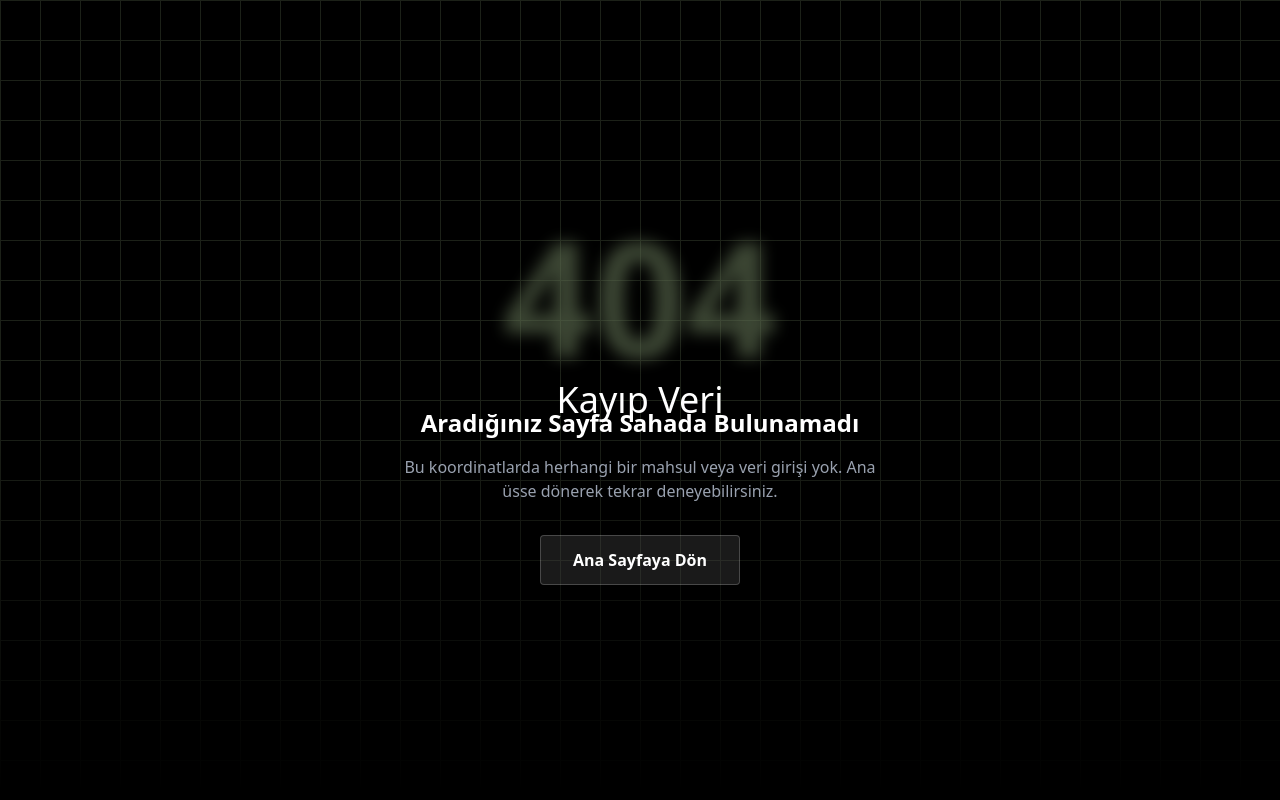
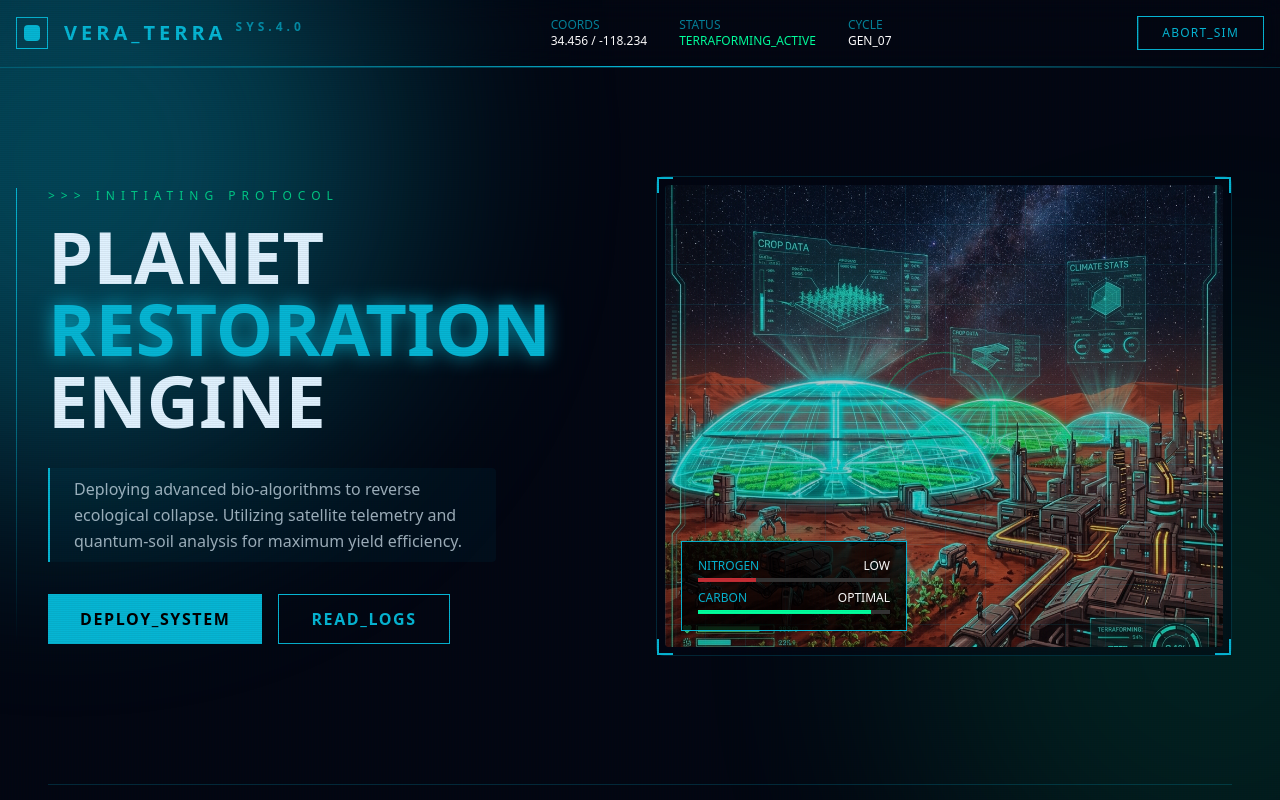
Before and after one commit to sanskript13/vera-terra-g3ph, a Next.js app: page /tasarim-lab/futuristic in a window 1280 px wide. Before the commit this address had no page. Shown: the top 800 px of the page. Built offline with nearby package versions, Linux system fonts and the light colour scheme.

Commit message:
feat(design): implement futuristic terraforming design lab page

```diff
--- /dev/null
+++ b/app/tasarim-lab/futuristic/page.tsx
@@ -0,0 +1,139 @@
+import Link from "next/link";
+import Image from "next/image";
+
+export default function FuturisticPage() {
+    return (
+        <div className="min-h-screen bg-[#030712] text-[#E0F2FE] font-mono selection:bg-[#06B6D4] selection:text-black overflow-x-hidden relative">
+
+            {/* SCAN LINES OVERLAY */}
+            <div className="fixed inset-0 pointer-events-none z-50 bg-[linear-gradient(rgba(18,16,16,0)_50%,rgba(0,0,0,0.25)_50%),linear-gradient(90deg,rgba(255,0,0,0.06),rgba(0,255,0,0.02),rgba(0,0,255,0.06))] bg-[length:100%_2px,3px_100%] opacity-20"></div>
+
+            {/* AMBIENT GLOW */}
+            <div className="fixed top-[-20%] left-[-20%] w-[50vw] h-[50vw] bg-[#06B6D4] rounded-full blur-[120px] opacity-20 animate-pulse"></div>
+            <div className="fixed bottom-[-20%] right-[-20%] w-[50vw] h-[50vw] bg-[#00FF9D] rounded-full blur-[120px] opacity-10"></div>
+
+            {/* HUD HEADER */}
+            <header className="fixed w-full z-40 top-0 border-b border-[#06B6D4]/30 backdrop-blur-md">
+                <div className="flex justify-between items-center p-4">
+                    <div className="flex items-center gap-4">
+                        <div className="w-8 h-8 border border-[#06B6D4] flex items-center justify-center animate-spin-slow">
+                            <div className="w-4 h-4 bg-[#06B6D4] rounded-sm"></div>
+                        </div>
+                        <div className="text-xl font-bold tracking-[0.2em] text-[#06B6D4] text-shadow-neon">
+                            VERA_TERRA <span className="text-xs align-top opacity-70">SYS.4.0</span>
+                        </div>
+                    </div>
+
+                    <div className="hidden md:flex gap-8 text-xs text-[#06B6D4]/70">
+                        <div className="flex flex-col">
+                            <span>COORDS</span>
+                            <span className="text-white">34.456 / -118.234</span>
+                        </div>
+                        <div className="flex flex-col">
+                            <span>STATUS</span>
+                            <span className="text-[#00FF9D] animate-pulse">TERRAFORMING_ACTIVE</span>
+                        </div>
+                        <div className="flex flex-col">
+                            <span>CYCLE</span>
+                            <span className="text-white">GEN_07</span>
+                        </div>
+                    </div>
+
+                    <Link href="/tasarim-lab" className="border border-[#06B6D4] px-6 py-2 text-[#06B6D4] hover:bg-[#06B6D4] hover:text-black transition-all text-xs tracking-widest uppercase clip-path-slant relative overflow-hidden group">
+                        <span className="relative z-10">Abort_Sim</span>
+                        <div className="absolute inset-0 bg-[#06B6D4] transform -translate-x-full group-hover:translate-x-0 transition-transform duration-300"></div>
+                    </Link>
+                </div>
+                {/* DECORATIVE LINE */}
+                <div className="h-[1px] w-full bg-gradient-to-r from-transparent via-[#06B6D4] to-transparent"></div>
+            </header>
+
+            {/* MAIN CONTENT AREA */}
+            <main className="pt-24 px-4 md:px-12 relative z-10">
+
+                {/* HERO GRID */}
+                <div className="grid grid-cols-1 md:grid-cols-2 gap-8 min-h-[80vh] items-center">
+
+                    {/* LEFT: TEXT CONTENT */}
+                    <div className="relative">
+                        <div className="absolute -left-8 top-0 h-full w-[1px] bg-gradient-to-b from-[#06B6D4] to-transparent hidden md:block"></div>
+
+                        <div className="mb-4 text-[#00FF9D] text-xs tracking-[0.5em] animate-pulse">
+                            &gt;&gt;&gt; INITIATING PROTOCOL
+                        </div>
+
+                        <h1 className="text-5xl md:text-7xl font-bold mb-8 leading-none uppercase transparent-text-stroke">
+                            Planet <br />
+                            <span className="text-[#06B6D4] drop-shadow-[0_0_10px_rgba(6,182,212,0.8)]">Restoration</span><br />
+                            Engine
+                        </h1>
+
+                        <p className="border-l-2 border-[#06B6D4] pl-6 py-2 text-[#E0F2FE]/70 max-w-md bg-[#06B6D4]/5 rounded-r mb-8 leading-relaxed font-light">
+                            Deploying advanced bio-algorithms to reverse ecological collapse. Utilizing satellite telemetry and quantum-soil analysis for maximum yield efficiency.
+                        </p>
+
+                        <div className="flex gap-4">
+                            <button className="bg-[#06B6D4] text-black px-8 py-3 font-bold tracking-widest hover:bg-[#00FF9D] hover:shadow-[0_0_20px_#00FF9D] transition-all clip-path-hex">
+                                DEPLOY_SYSTEM
+                            </button>
+                            <button className="border border-[#06B6D4] text-[#06B6D4] px-8 py-3 font-bold tracking-widest hover:text-white hover:border-white transition-all clip-path-hex">
+                                READ_LOGS
+                            </button>
+                        </div>
+                    </div>
+
+                    {/* RIGHT: HOLO VISUAL */}
+                    <div className="relative h-[60vh] border border-[#06B6D4]/20 rounded-lg p-2 bg-[#030712]/50 backdrop-blur-sm group">
+                        {/* CORNER ACCENTS */}
+                        <div className="absolute top-0 left-0 w-4 h-4 border-t-2 border-l-2 border-[#06B6D4]"></div>
+                        <div className="absolute top-0 right-0 w-4 h-4 border-t-2 border-r-2 border-[#06B6D4]"></div>
+                        <div className="absolute bottom-0 left-0 w-4 h-4 border-b-2 border-l-2 border-[#06B6D4]"></div>
+                        <div className="absolute bottom-0 right-0 w-4 h-4 border-b-2 border-r-2 border-[#06B6D4]"></div>
+
+                        <div className="w-full h-full relative overflow-hidden rounded">
+                            <div className="absolute inset-0 bg-[url('/assets/coiumler/futuristic_hero.png')] bg-cover bg-center opacity-80 group-hover:opacity-100 transition-opacity duration-500 hover:hue-rotate-15"></div>
+
+                            {/* HUD OVERLAY ON IMAGE */}
+                            <div className="absolute inset-0 bg-[linear-gradient(0deg,rgba(6,182,212,0.1)_1px,transparent_1px),linear-gradient(90deg,rgba(6,182,212,0.1)_1px,transparent_1px)] bg-[size:40px_40px]"></div>
+
+                            <div className="absolute top-1/2 left-1/2 -translate-x-1/2 -translate-y-1/2">
+                                <div className="w-32 h-32 border border-[#00FF9D] rounded-full animate-[spin_8s_linear_infinite] opacity-50 flex items-center justify-center">
+                                    <div className="w-24 h-24 border border-[#06B6D4] rounded-full animate-[spin_4s_linear_infinite_reverse]"></div>
+                                </div>
+                            </div>
+
+                            <div className="absolute bottom-4 left-4 bg-black/80 p-4 border border-[#06B6D4] text-xs font-mono">
+                                <div className="flex justify-between w-48 mb-1">
+                                    <span className="text-[#06B6D4]">NITROGEN</span>
+                                    <span className="text-white">LOW</span>
+                                </div>
+                                <div className="w-full bg-[#333] h-1">
+                                    <div className="bg-red-500 w-[30%] h-full animate-pulse"></div>
+                                </div>
+                                <div className="flex justify-between w-48 mt-2 mb-1">
+                                    <span className="text-[#06B6D4]">CARBON</span>
+                                    <span className="text-white">OPTIMAL</span>
+                                </div>
+                                <div className="w-full bg-[#333] h-1">
+                                    <div className="bg-[#00FF9D] w-[90%] h-full"></div>
+                                </div>
+                            </div>
+                        </div>
+                    </div>
+                </div>
+
+                {/* DATA STREAM FOOTER */}
+                <div className="mt-12 border-t border-[#06B6D4]/20 py-8 grid grid-cols-2 md:grid-cols-4 gap-4">
+                    {[1, 2, 3, 4].map((i) => (
+                        <div key={i} className="bg-[#06B6D4]/5 border border-[#06B6D4]/10 p-4 hover:border-[#00FF9D] transition-colors group">
+                            <div className="text-[#06B6D4] text-xs mb-2 group-hover:text-[#00FF9D]">MODULE_0{i}</div>
+                            <div className="text-2xl font-bold text-white mb-1">{Math.floor(Math.random() * 900) + 100} TX</div>
+                            <div className="text-[10px] text-gray-500">OPERATIONAL</div>
+                        </div>
+                    ))}
+                </div>
+
+            </main>
+        </div>
+    );
+}
```
Also changed, not shown: public/assets/coiumler/futuristic_hero.png (added).
